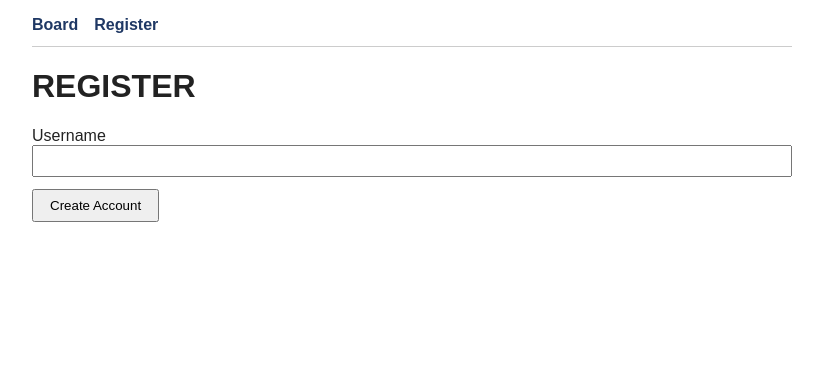
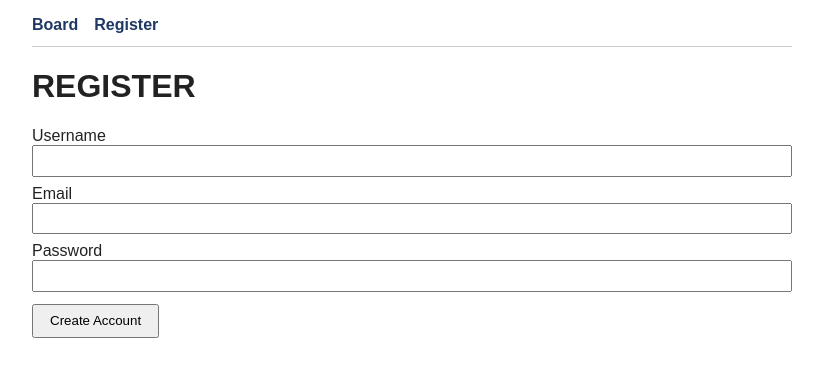
Before and after one commit to JasonD00/Secure-Application-Programming, a Flask app: page /register in a window 1280 px wide. Shown: the top 377 px of the page, without its empty margins (228-1051 px from the left). Run offline with Flask 3, Linux system fonts and the light colour scheme.

Commit message:
feat: Registration Page complete, from handeling and user regiistration success done.

```diff
--- a/templates/register.html
+++ b/templates/register.html
@@ -6,6 +6,14 @@
 <form method="post">
     <label for="username">Username</label>
     <input type="text" id="username" name="username" required>
+
+    <label for="email">Email</label>
+    <input type="email" id="email" name="email" required>
+
+    <label for="password">Password</label>
+    <input type="password" id="password" name="password" required>
+
+
     <button type="submit">Create Account</button>
 </form>
 {% endblock %}
```
